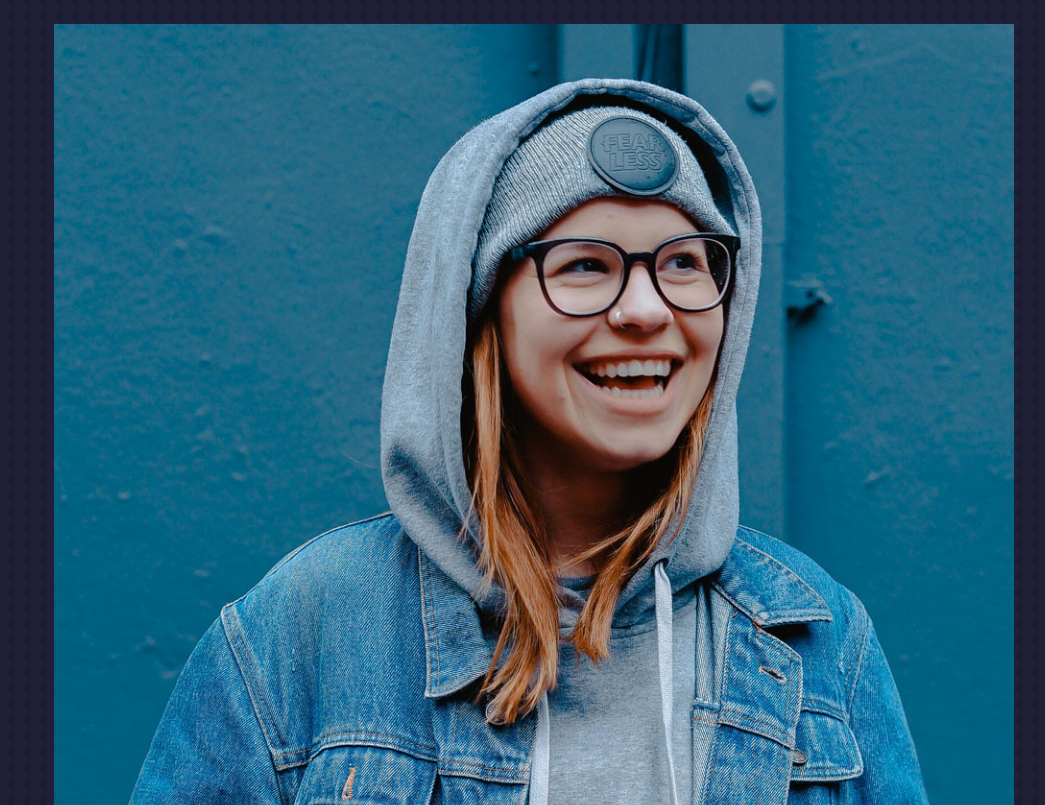
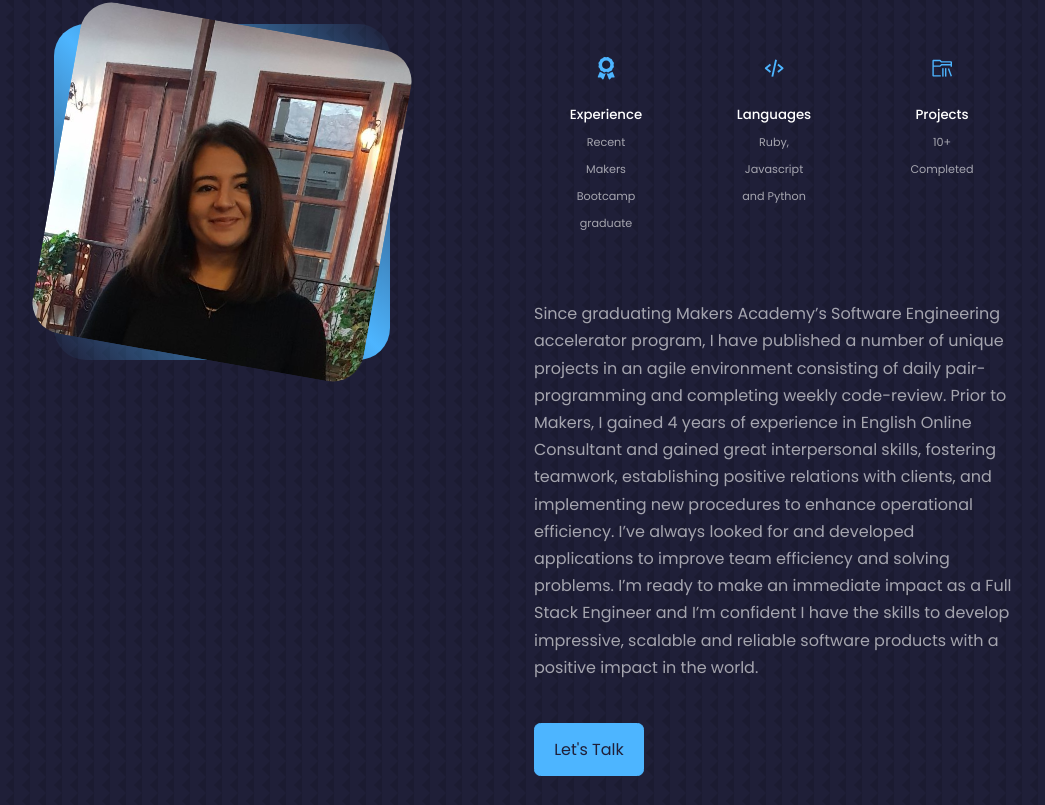
Before and after one commit to ayseldilan/Portfolio, a React (Create React App) app: page / in a window 1280 px wide. Shown: the part 1015-1820 px from the top of the page, without its empty margins (106-1151 px from the left). Built offline with nearby package versions, Linux system fonts and the light colour scheme.

Commit message:
adding about section and correcting images

```diff
--- a/src/components/about/About.jsx
+++ b/src/components/about/About.jsx
@@ -1,6 +1,6 @@
 import React from 'react'
 import './about.css'
-import ME from '../../assets/me-about.jpg'
+import ME from '../../assets/diloo2.jpg'
 import {FaAward} from 'react-icons/fa'
 import {BiCodeAlt} from 'react-icons/bi'
 import {VscFolderLibrary} from 'react-icons/vsc'
@@ -18,7 +18,7 @@ const About = () => {
           </div>
         </div>
 
-          <div className="about__content">
+        <div className="about__content">
             <div className="about__cards">
               <article className='about__card'>
                 <FaAward className='about__icon'/>
@@ -36,6 +36,24 @@ const About = () => {
                 <small>10+ Completed</small>
               </article>
             </div>
+
+            <p>
+            Since graduating Makers Academy’s Software Engineering accelerator program,
+I have published a number of unique projects in an agile environment consisting
+of daily pair-programming and completing weekly code-review.
+
+Prior to Makers, I gained 4 years of experience in English Online Consultant and
+gained great interpersonal skills, fostering teamwork, establishing positive
+relations with clients, and implementing new procedures to enhance
+operational efficiency. I’ve always looked for and developed applications to
+improve team efficiency and solving problems.
+
+I’m ready to make an immediate impact as a Full Stack Engineer and I’m
+confident I have the skills to develop impressive, scalable and reliable software
+products with a positive impact in the world.
+
+            </p>
+            <a href='#contact' className='btn btn-primary'>Let's Talk</a>
           </div>
       </div>
     </section>
--- a/src/components/about/about.css
+++ b/src/components/about/about.css
@@ -0,0 +1,105 @@
+.about__container {
+    display: grid;
+    grid-template-columns: 35% 50%;
+    gap: 15%;
+}
+
+.about__me {
+    width: 100%;
+    aspect-ratio: 1/1;
+    border-radius: 2rem;
+    background: linear-gradient(
+        45deg,
+        transparent,
+        var(--color-primary),
+        transparent
+    );
+    display: grid;
+    place-items: center;
+}
+
+.about__me-image {
+    border-radius: 2rem;
+    overflow: hidden;
+    transform: rotate(10deg);
+    transition: var(--transition);
+}
+
+.about__me-image:hoover {
+    transform: rotate(0);
+}
+
+.about__cards {
+    display: grid;
+    grid-template-columns: repeat(3, 1fr);
+    gap: 1.5rem;
+}
+
+.about__card {
+    background: var(--color-bg-variant);
+    border: 1px solid transparent;
+    border-radius: 1rem;
+    padding: 2rem;
+    text-align: center;
+}
+
+
+.about__card:hoover {
+    background: transparent;
+    border-color: var(--color-primary-variant);
+    cursor: default;
+}
+
+.about__icon {
+    color: var(--color-primary);
+    font-size: 1.4rem;
+    margin-bottom: 1rem;
+}
+
+.about__card small {
+    font-size: 0.7rem;
+    color: var(--color-light);
+}
+
+.about__content p {
+    margin: 2rem 0 2.6rem;
+    color: var(--color-light);
+}
+
+/* ====================== MEDIA QUERIES (MEDIUM DEVICES) ================ */
+@media screen and (max-width: 1024px) {
+    .about__container {
+        grid-template-columns: 1fr;
+        gap: 0;
+    }
+
+    .about__me {
+        width: 50%;
+        margin: 2rem auto 4rem;
+    }
+
+    .about__content p {
+        margin: 1rem 0 1.5rem;
+    }
+}
+
+/* ====================== MEDIA QUERIES (SMALL DEVICES) ================ */
+@media screen and (max-width: 600px) {
+    .about__me {
+        width: 65%;
+        margin: 0 auto 3rem;
+    }
+
+    .about__cards {
+        grid-template-columns: 2fr 2fr;
+        gap: 1rem;
+    }
+
+    .about__content {
+        text-align: center;
+    }
+
+    .about__content p {
+        margin: 1.5rem 0;
+    }
+}
--- a/src/components/header/Header.jsx
+++ b/src/components/header/Header.jsx
@@ -1,7 +1,7 @@
 import React from 'react'
 import './header.css'
 import CTA from './CTA'
-import ME from '../../assets/me.png'
+import ME from '../../assets/diloo.jpg'
 import HeaderSocials from './HeaderSocials'
 
 function Header() {
```
Also changed, not shown: src/assets/diloo.jpg (added), src/assets/diloo2.jpg (added).
